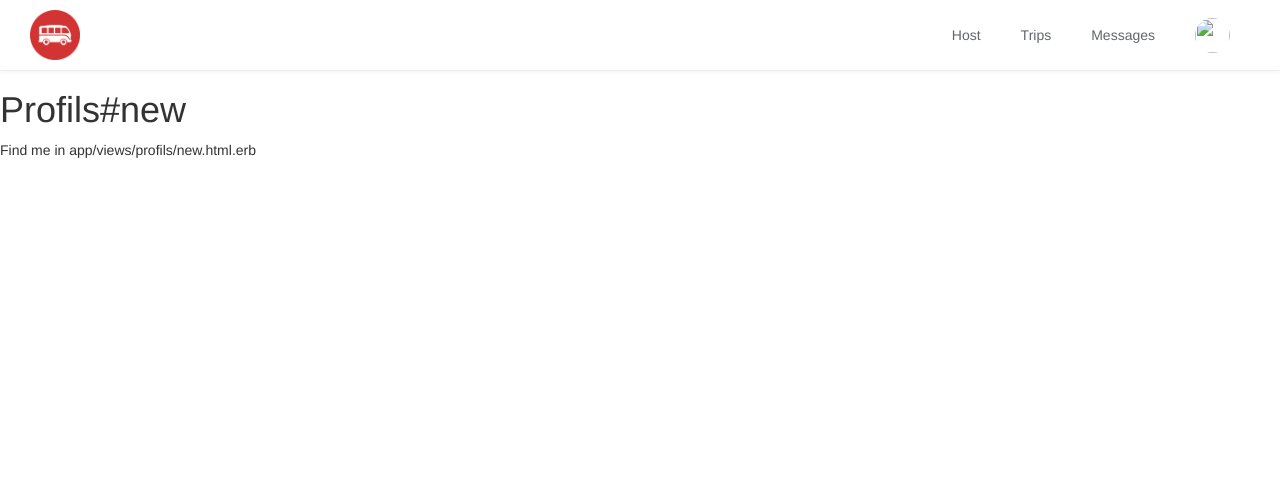
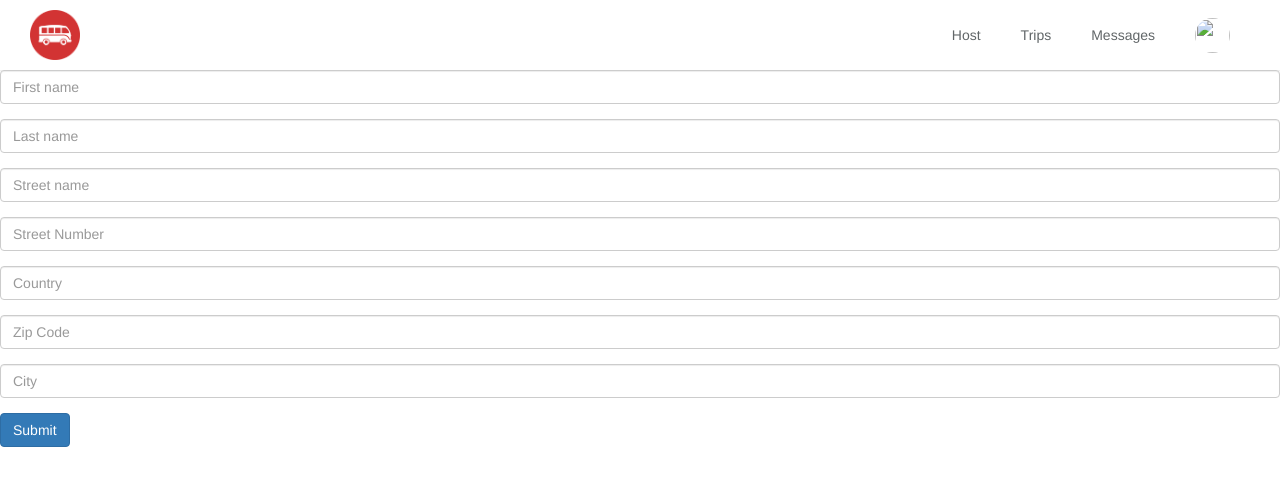
Before and after one commit to filouzzz/lokol, a Rails app: page /profils/new in a window 1280 px wide. Shown: the top 486 px of the page. Run offline with Rails 7, Linux system fonts and the light colour scheme; the visitor is signed in with stand-in values (Sample User, id 1); style sheets or scripts are compiled from the project's sources; some libraries are stand-ins or nearby versions.

Commit message:
added profil controller with new and create working and a form to new

```diff
--- a/app/controllers/profils_controller.rb
+++ b/app/controllers/profils_controller.rb
@@ -1,11 +1,22 @@
 class ProfilsController < ApplicationController
+
+
   def show
+
   end
 
   def new
+    @profil = Profil.new
   end
 
   def create
+    @profil = Profil.new(profil_params)
+    @profil.user = current_user
+    if @profil.save
+      redirect_to '/'
+    else
+      redirect_to :new
+    end
   end
 
   def update
@@ -13,4 +24,10 @@ class ProfilsController < ApplicationController
 
   def edit
   end
+
+  private
+
+  def profil_params
+    params.require(:profil).permit(:first_name, :last_name, :street, :street_number, :zip_code, :city, :avatar, :country)
+  end
 end
--- a/app/models/profil.rb
+++ b/app/models/profil.rb
@@ -1,3 +1,4 @@
 class Profil < ApplicationRecord
+  #has_attachment :avatar
   belongs_to :user
 end
--- a/app/views/profils/new.html.erb
+++ b/app/views/profils/new.html.erb
@@ -1,2 +1,13 @@
-<h1>Profils#new</h1>
-<p>Find me in app/views/profils/new.html.erb</p>
+<%= simple_form_for [@profil] do |f| %>
+        <%= f.input :first_name, placeholder: 'First name', label: false %>
+        <%= f.input :last_name, placeholder: 'Last name ', label: false%>
+        <%= f.input :street, placeholder: 'Street name', label: false %>
+        <%= f.input :street_number, placeholder: 'Street Number', label: false %>
+        <%= f.input :country, placeholder: 'Country', label: false %>
+        <%= f.input :zip_code, placeholder: 'Zip Code', label: false %>
+        <%= f.input :city, placeholder: 'City', label: false %>
+
+
+
+        <%= f.submit "Submit", class: "btn btn-primary" %>
+        <% end %>
--- a/config/routes.rb
+++ b/config/routes.rb
@@ -1,9 +1,11 @@
 Rails.application.routes.draw do
   get 'profils/show'
+  get 'profils/new', to: 'profils#new'
 
-  get 'profils/new'
+  post 'profils/new', to: 'profils#new'
 
-  get 'profils/create'
+  post 'profils/create', to: 'profils#create'
+  get 'profils/create', to: 'profils#create', as: "profils"
 
   get 'profils/update'
 
```
Also changed, not shown: app/controllers/users/registrations_controller.rb (+7 -0 lines), Gemfile, Gemfile.lock.
